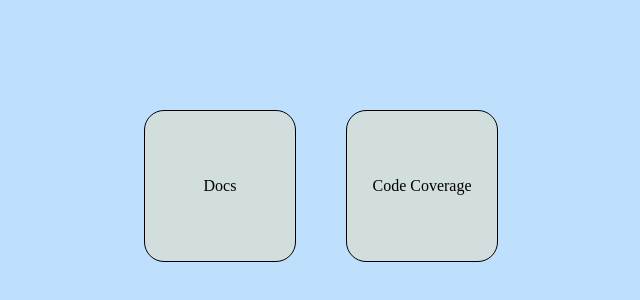
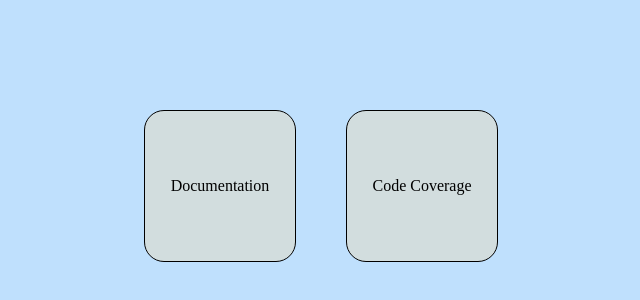
Before and after one commit to IdecEddy/Trading, a plain HTML site: page github_pages/index.html in a window 1280 px wide. Shown: the part 214-514 px from the top of the page, 319-959 px from the left. Drawn offline with Linux system fonts and the light colour scheme.

Commit message:
updates to test on dashboard

```diff
--- a/github_pages/index.html
+++ b/github_pages/index.html
@@ -38,7 +38,7 @@
   <body>
     <div class="flex-box">
       <a class="link-text" href="docs/index.html">
-        <div class="box-item">Docs</div>
+        <div class="box-item">Documentation</div>
       </a>
       <a class="link-text" href="coverage/index.html">
         <div class="box-item">Code Coverage</div>
```
